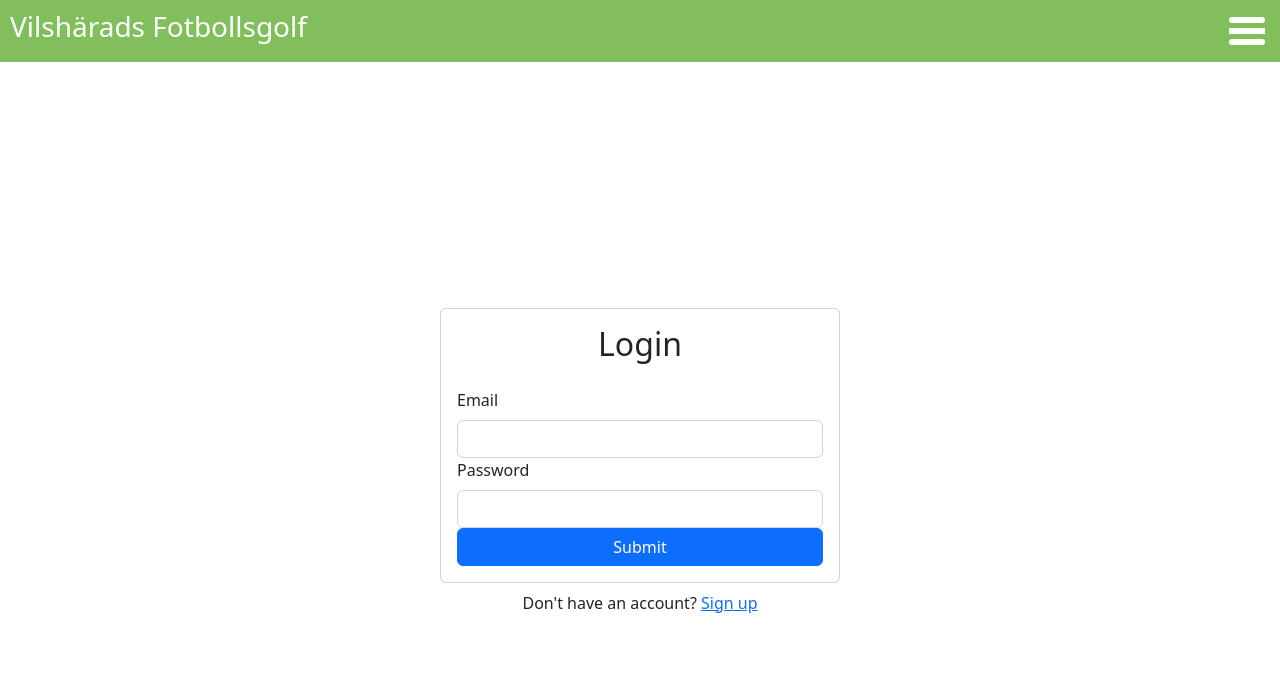
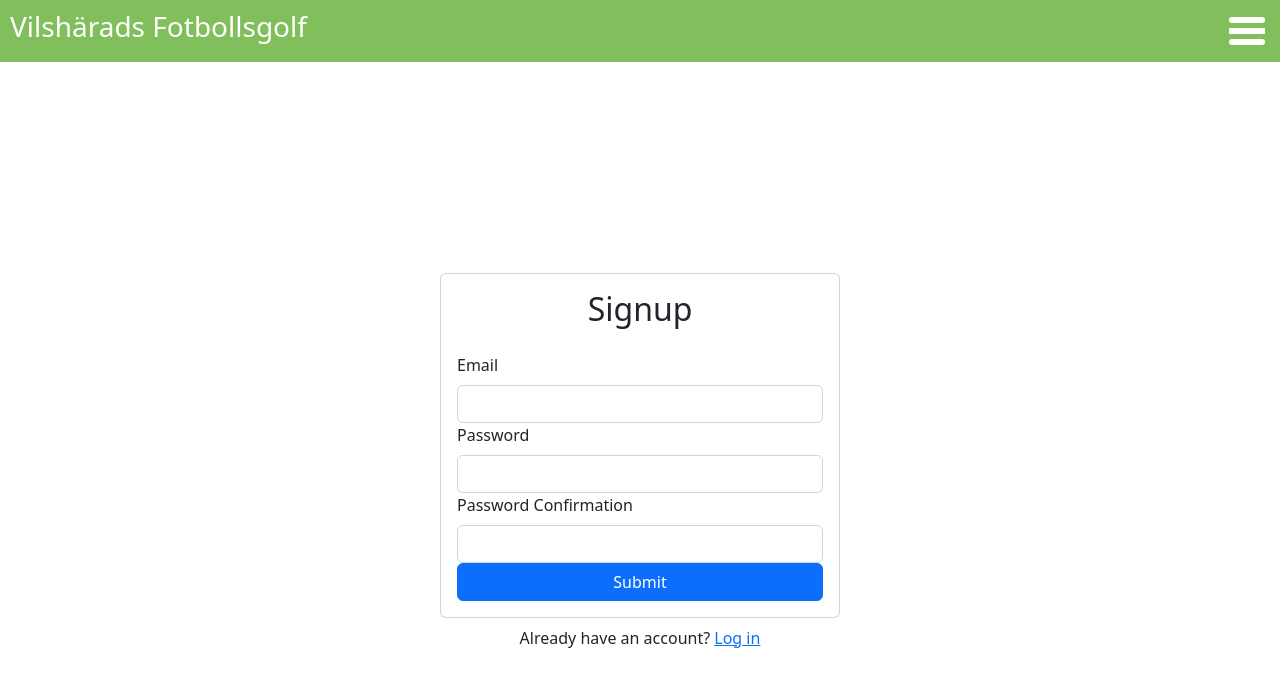
Before and after one commit to gobbe05/Fotbollsgolf-Scorekort, a React (Vite) app: page /signup in a window 1280 px wide. Before the commit this address led to /login. Shown: the top 686 px of the page. Built offline with nearby package versions, Linux system fonts and the light colour scheme; no server answers.

Commit message:
fixed signup redirect

```diff
--- a/src/components/Signup.tsx
+++ b/src/components/Signup.tsx
@@ -24,8 +24,12 @@ export default function Signup() {
 
     useEffect(() => {
         onAuthStateChanged(auth, (currentUser: any) => {
-            setUser(currentUser);
-            setLoggedIn(true)
+            if(currentUser == undefined) {
+
+            } else {
+                setUser(currentUser);
+                setLoggedIn(true)
+            }
           });
 
 
```
